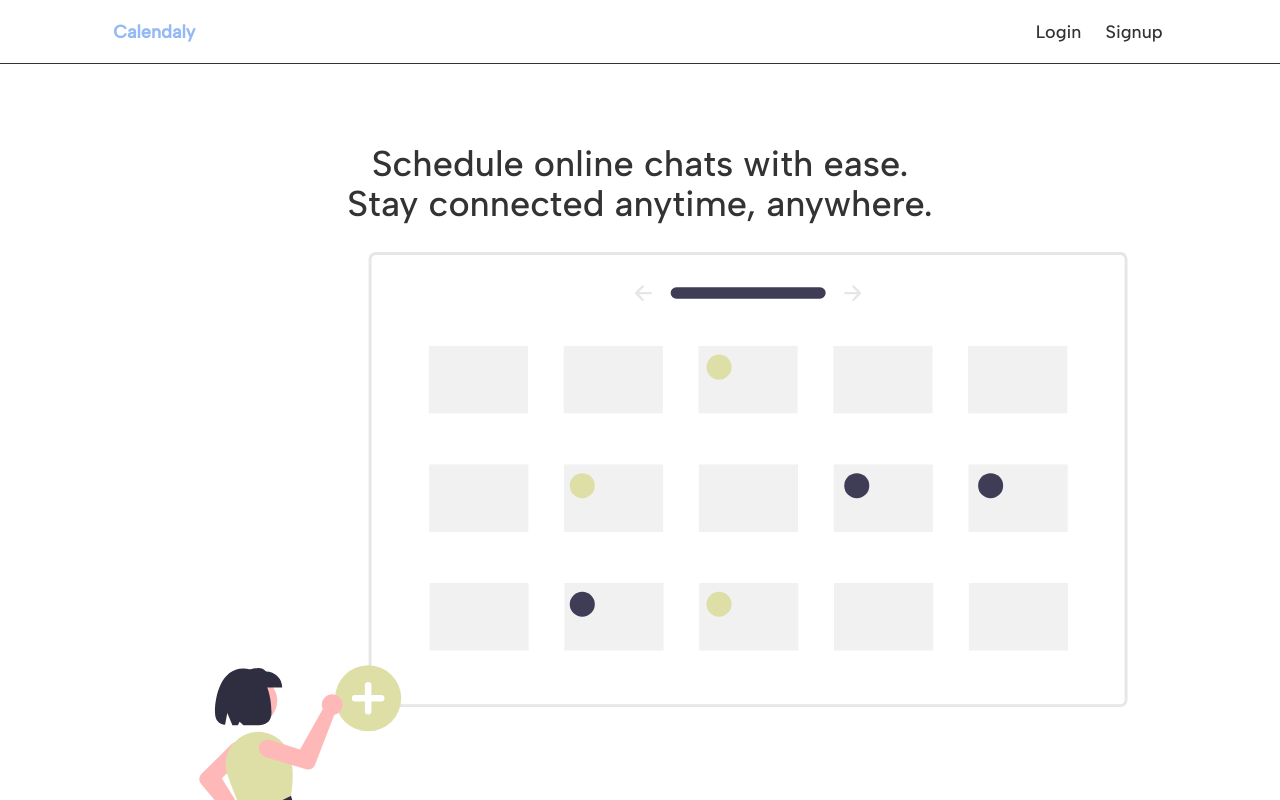
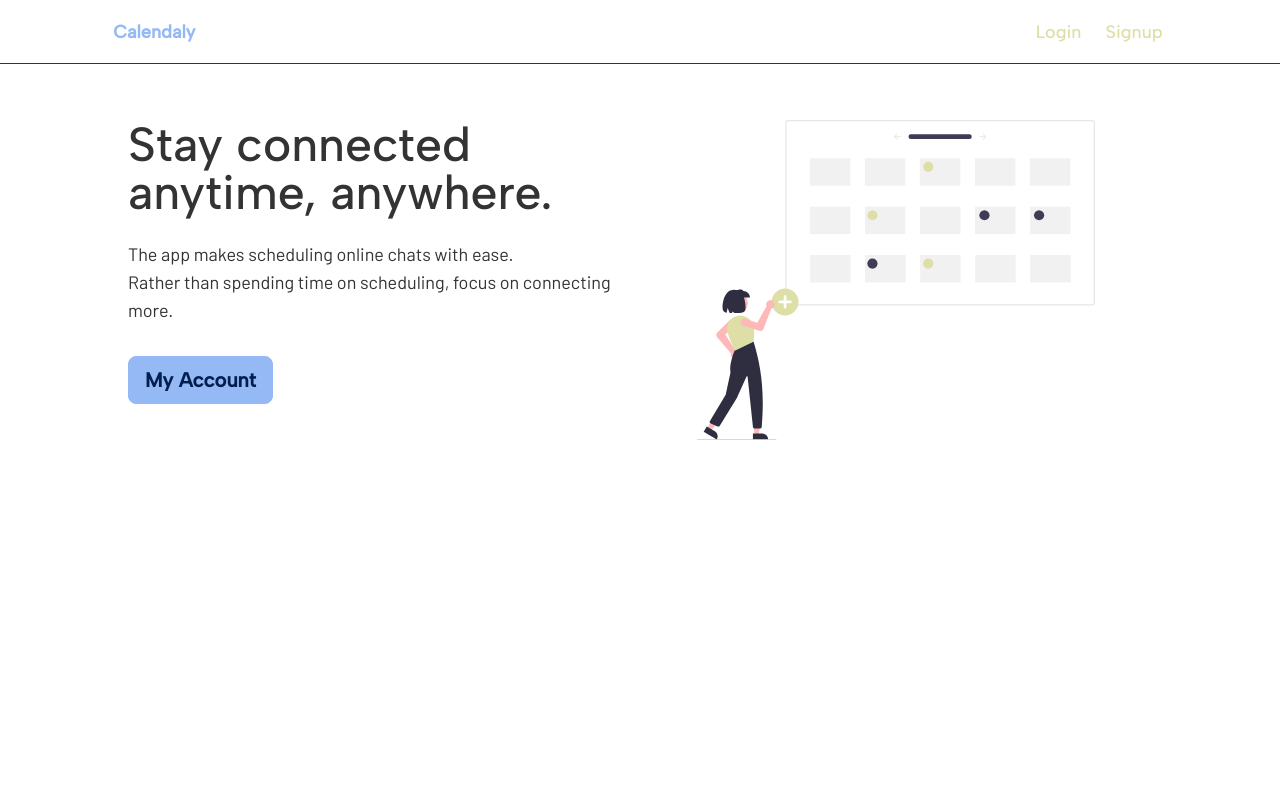
Before and after one commit to Hikari7/Appointly, a React (Vite) app in the folder client/: page / in a window 1280 px wide. Shown: the top 800 px of the page. Built offline with nearby package versions, Linux system fonts and the light colour scheme.

Commit message:
add styling for the hero section

```diff
--- a/client/src/components/Elements/Nav/DesktopNav.jsx
+++ b/client/src/components/Elements/Nav/DesktopNav.jsx
@@ -23,14 +23,14 @@ const DesktopNav = () => {
 
         <ul className="menu-horizontal px-1">
           <li
-            className="normal-case text-lg hover:cursor-pointer hover:text-primary transition duration-200"
+            className="normal-case text-lg hover:cursor-pointer hover:text-primary transition duration-200 text-accent"
             onClick={() => handleNavigatePage(0)}
           >
             {navPublicLabels[0]}
           </li>
 
           <li
-            className="normal-case text-lg ml-6 hover:cursor-pointer  hover:text-primary transition duration-200"
+            className="normal-case text-lg ml-6 hover:cursor-pointer  hover:text-primary transition duration-200 text-accent"
             onClick={() => handleNavigatePage(1)}
           >
             {navPublicLabels[1]}
--- a/client/src/components/Elements/Nav/MobileNav.jsx
+++ b/client/src/components/Elements/Nav/MobileNav.jsx
@@ -20,14 +20,14 @@ const MobileNav = () => {
 
         <ul className="menu-horizontal px-1">
           <li
-            className="normal-case text-lg hover:cursor-pointer hover:text-primary transition duration-200"
+            className="normal-case text-lg hover:cursor-pointer hover:text-primary transition duration-200 text-accent"
             onClick={() => handleNavigatePage(0)}
           >
             {navPublicLabels[0]}
           </li>
 
           <li
-            className="normal-case text-lg ml-6 hover:cursor-pointer  hover:text-primary transition duration-200"
+            className="normal-case text-lg ml-6 hover:cursor-pointer  hover:text-primary transition duration-200 text-accent"
             onClick={() => handleNavigatePage(1)}
           >
             {navPublicLabels[1]}
--- a/client/src/components/Elements/Wrapper/WrapperHome.jsx
+++ b/client/src/components/Elements/Wrapper/WrapperHome.jsx
@@ -1,12 +1,12 @@
-const Wrapper = ({ children }) => {
+const WrapperHome = ({ children }) => {
   return (
     <div
-      className="pt-14 mx-auto w-9/12 md:container justify-center md:w-4/5"
+      className="pt-14 mx-auto w-5/6 md:container justify-center md:w-4/5"
       style={{ minHeight: "90vh" }}
     >
-      <div className="w-full p-6 bg-white">{children}</div>
+      <div className="w-full  bg-white">{children}</div>
     </div>
   );
 };
 
-export default Wrapper;
+export default WrapperHome;
--- a/client/src/pages/Public/Home.jsx
+++ b/client/src/pages/Public/Home.jsx
@@ -7,13 +7,27 @@ const Home = () => {
   return (
     <>
       <PublicLayout>
-        <div className="container text-center">
-          <h1 className="text-4xl justify-center font-second">
-            Schedule online chats with ease.<br></br> Stay connected anytime,
-            anywhere.
-          </h1>
-          <img src={top} alt="" className="w-full h-full object-cover my-7" />
-          <PrimaryBtn props={"My Account"} />
+        <div className="container ">
+          <div className="md:flex">
+            <div className="w-full">
+              <h1 className="text-4xl font-second md:text-5xl">
+                Stay connected anytime, anywhere.
+              </h1>
+              <h3 className="mt-6 md:text-lg">
+                The app makes scheduling online chats with ease. <br />
+                Rather than spending time on scheduling, focus on connecting
+                more.
+              </h3>
+              <button className="btn btn-primary normal-case  w-42 py-2 mt-8 text-xl font-second">
+                My Account
+              </button>
+            </div>
+            <img
+              src={top}
+              alt=""
+              className="w-full h-full max-h-80 min-h-full mt-8 md:m-0 md:my-auto"
+            />
+          </div>
         </div>
       </PublicLayout>
     </>
--- a/client/src/pages/Public/Login.jsx
+++ b/client/src/pages/Public/Login.jsx
@@ -89,10 +89,10 @@ const Login = () => {
             {/* <div className="justify-center ml-auto flex mb-3">
               <img src={Logo} alt="CICCC_Logo" className="w-20 h-20 " />
             </div> */}
-            <div className="text-2xl font-extrabold text-center text-blue font-second">
+            <div className="text-2xl font-extrabold text-center text-blue font-second text-primary">
               Meeting Scheduling App
             </div>
-            <h3 className="text-md font-bold leading-tight mt-6 text-center font-5xl font-second">
+            <h3 className="text-md font-bold leading-tight mt-6 text-center font-5xl font-second text-accent">
               Log in
             </h3>
 
--- a/client/src/pages/Public/Signup.jsx
+++ b/client/src/pages/Public/Signup.jsx
@@ -69,22 +69,22 @@ const Signup = () => {
       navigate("/");
     } catch (err) {
       console.log(err);
-      const errors = err?.data.errors;
+      // const errors = err?.data.errors;
       // console.log(errors);
-      errors?.forEach((err) => {
-        if (err.param === "username") {
-          setUsernameErr(err.msg);
-        }
-        if (err.param === "email") {
-          setEmailErr(err.msg);
-        }
-        if (err.param === "password") {
-          setPasswordErr(err.msg);
-        }
-        // if (err.param === "confirmPassword") {
-        //   setConfirmErrText(err.msg);
-        // }
-      });
+      // errors?.forEach((err) => {
+      //   if (err.param === "username") {
+      //     setUsernameErr(err.msg);
+      //   }
+      //   if (err.param === "email") {
+      //     setEmailErr(err.msg);
+      //   }
+      //   if (err.param === "password") {
+      //     setPasswordErr(err.msg);
+      //   }
+      //   // if (err.param === "confirmPassword") {
+      //   //   setConfirmErrText(err.msg);
+      //   // }
+      // });
     }
   };
 
@@ -100,10 +100,10 @@ const Signup = () => {
             {/* <div className="justify-center ml-auto flex mb-3">
               <img src={Logo} alt="CICCC_Logo" className="w-20 h-20 " />
             </div> */}
-            <div className="text-2xl font-extrabold text-center text-blue font-second">
+            <div className="text-2xl font-extrabold text-center text-blue font-second text-primary">
               Meeting Scheduling App
             </div>
-            <h3 className="text-md font-bold leading-tight mt-6 text-center font-second">
+            <h3 className="text-md font-bold leading-tight mt-6 text-center font-second text-accent">
               Sign up
             </h3>
 
@@ -178,7 +178,7 @@ const Signup = () => {
             </form>
             <p className="mt-8"> Already have an account?</p>
             <Link
-              to="/"
+              to="/login"
               href="#"
               className="text-blue-500 hover:opacity-70 border-b border-blue"
             >
```
Also changed, not shown: client/src/api/axiosClient.js (+7 -2 lines).
